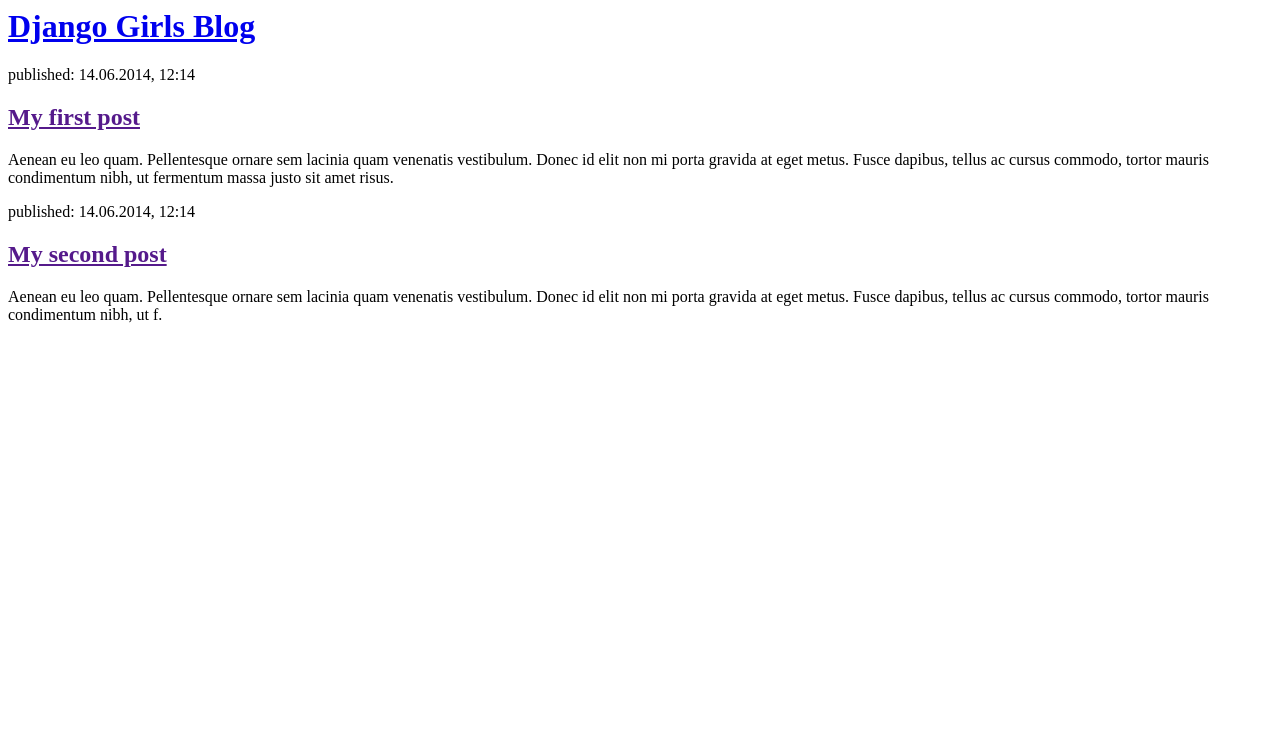
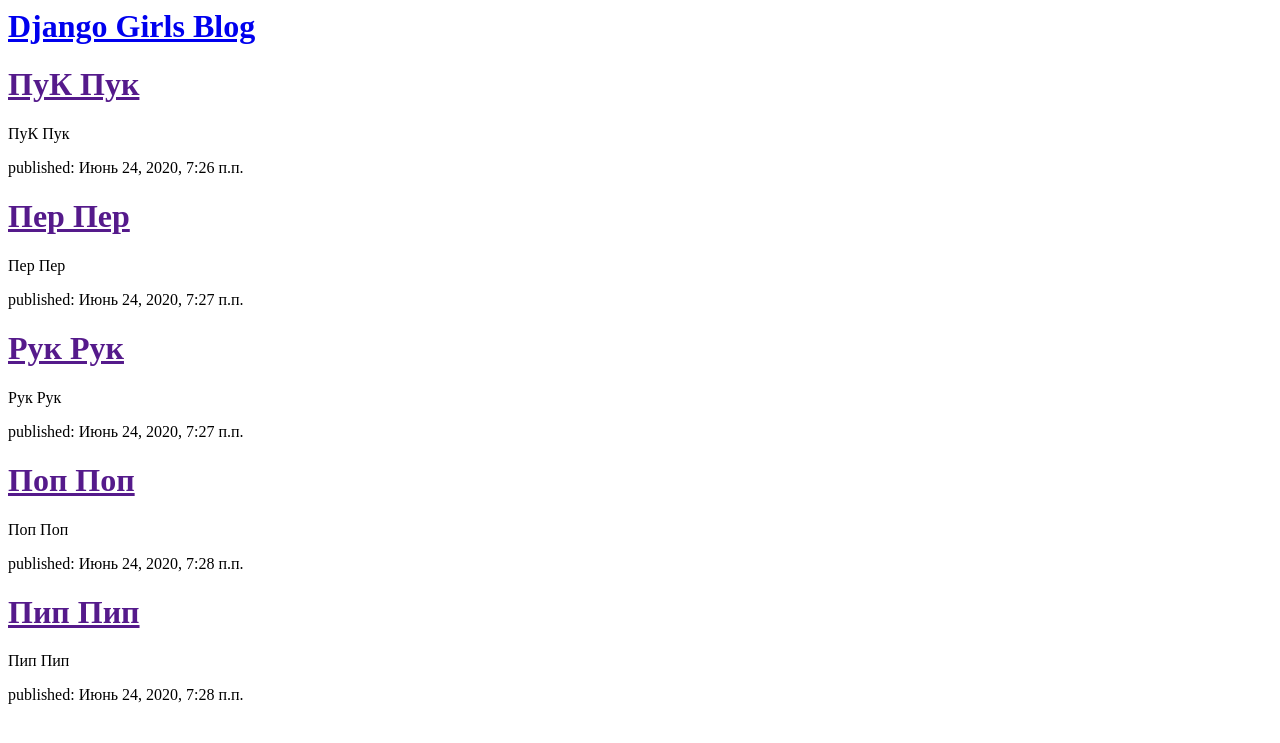
Before and after one commit to Pussy112/my-first-blog, a Django app: template mysite/blog/templates/blog/post_list.html in a window 1280 px wide. Shown: the top 743 px of the page. Run offline with Django 3.2, Linux system fonts and the light colour scheme; the template is opened without the code that fills it: values that come from a table or form of the project are taken from there, others are empty; data comes from the database, SQL or seed files in the repository.

Commit message:
Modified templates to display posts from database.

```diff
--- a/mysite/blog/templates/blog/post_list.html
+++ b/mysite/blog/templates/blog/post_list.html
@@ -8,15 +8,13 @@
         </div>
 
         <div>
-            <p>published: 14.06.2014, 12:14</p>
-            <h2><a href="">My first post</a></h2>
-            <p>Aenean eu leo quam. Pellentesque ornare sem lacinia quam venenatis vestibulum. Donec id elit non mi porta gravida at eget metus. Fusce dapibus, tellus ac cursus commodo, tortor mauris condimentum nibh, ut fermentum massa justo sit amet risus.</p>
-        </div>
-
-        <div>
-            <p>published: 14.06.2014, 12:14</p>
-            <h2><a href="">My second post</a></h2>
-            <p>Aenean eu leo quam. Pellentesque ornare sem lacinia quam venenatis vestibulum. Donec id elit non mi porta gravida at eget metus. Fusce dapibus, tellus ac cursus commodo, tortor mauris condimentum nibh, ut f.</p>
+            {% for post in posts %}
+                <div>
+                    <h1><a href="">{{ post.title }}</a></h1>
+                    <p>{{ post.text|linebreaksbr }}</p>
+                    <p>published: {{ post.published_date }}</p>
+                </div>
+            {% endfor %}
         </div>
     </body>
 </html>
--- a/mysite/blog/views.py
+++ b/mysite/blog/views.py
@@ -1,8 +1,11 @@
 from django.shortcuts import render
 from django.http import HttpResponse
+from .models import Post
+from django.utils import timezone
 
 
 '''qewrqsd - domain()'''
 
 def post_list(request):
-    return render(request, 'blog/post_list.html', {})
+    posts = Post.objects.filter(published_date__lte=timezone.now()).order_by('published_date')
+    return render(request, 'blog/post_list.html', {'posts': posts})
--- a/mysite/mysite/urls.py
+++ b/mysite/mysite/urls.py
@@ -1,7 +1,8 @@
 from django.contrib import admin
-from django.urls import path
+from django.urls import path, include
 
 
 urlpatterns = [
     path('admin/', admin.site.urls),
+    path('blog/', include('blog.urls'))
 ]
```
Also changed, not shown: mysite/blog/models.py (line endings or trailing spaces).
